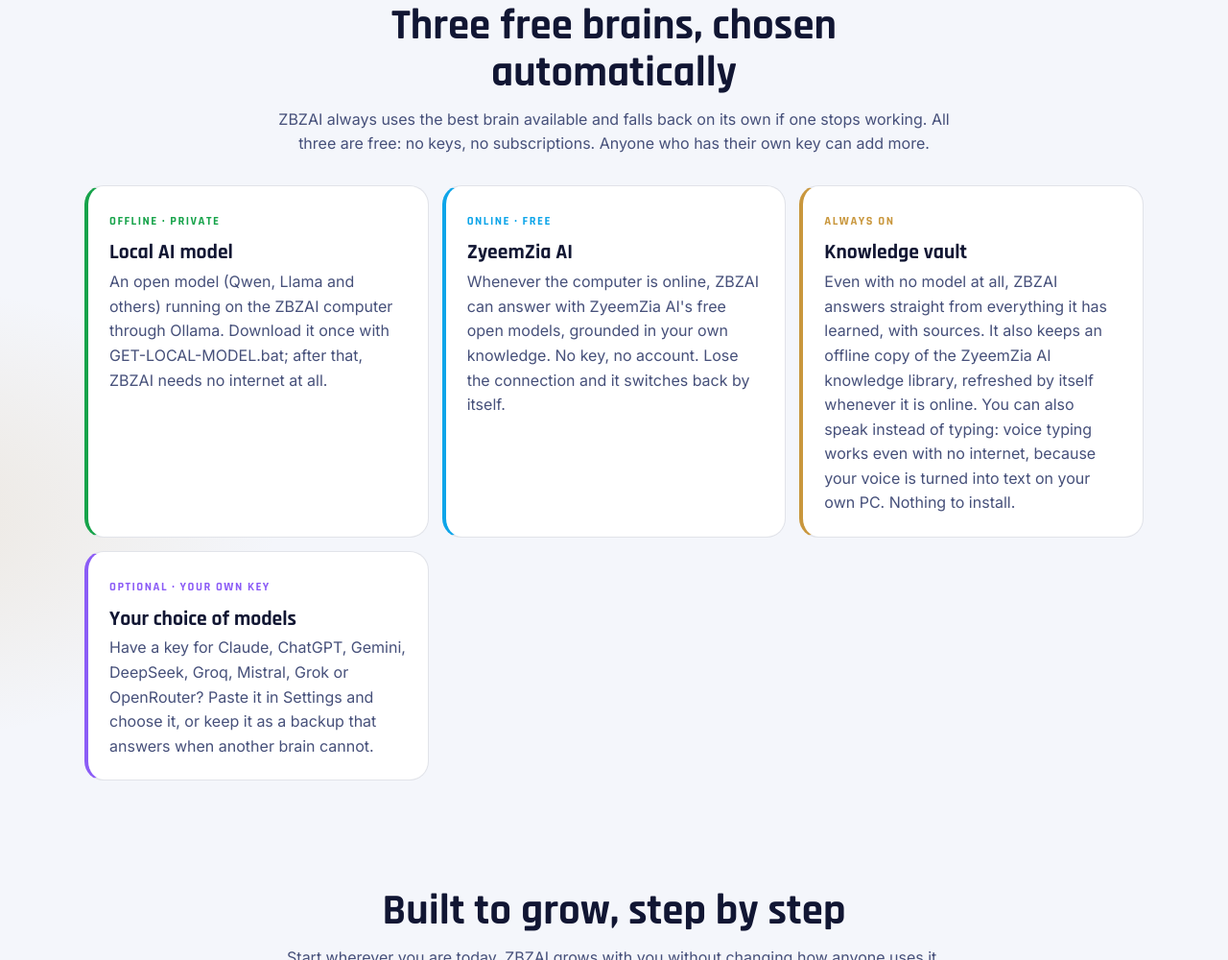
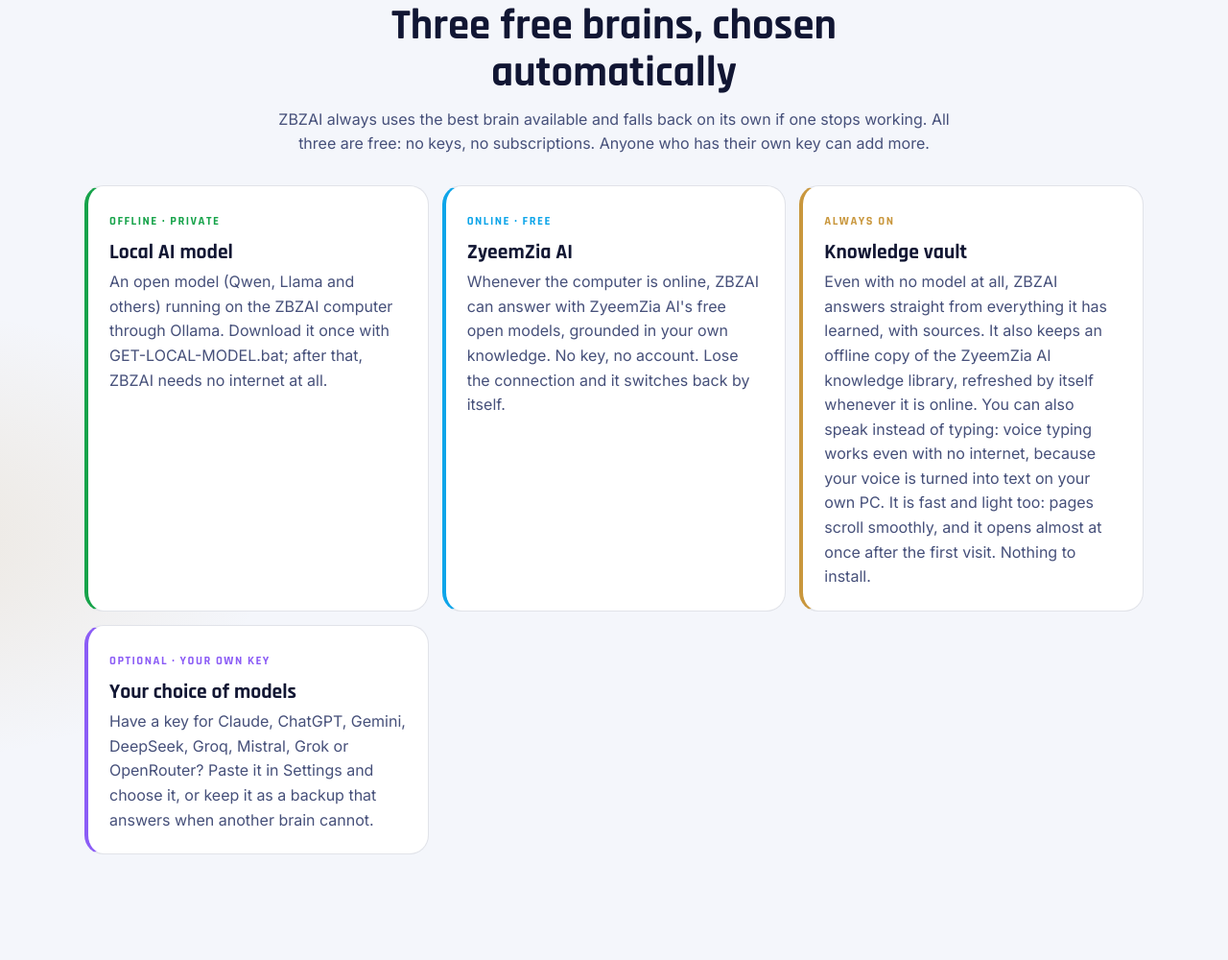
Before and after one commit to zyeemzia/zai, a plain HTML site: page index.html in a window 1280 px wide. Shown: the part 1800-2800 px from the top of the page at 96% size. Drawn offline with Linux system fonts and the light colour scheme.

Commit message:
ZBZAI: fast and light

```diff
--- a/index.html
+++ b/index.html
@@ -123,7 +123,7 @@ details{background:var(--panel);border:1px solid var(--line);border-radius:16px;
   <div class="brains">
     <div class="card brain" style="--c:#16a34a"><span class="tag">Offline · private</span><h3>Local AI model</h3><p>An open model (Qwen, Llama and others) running on the ZBZAI computer through Ollama. Download it once with GET-LOCAL-MODEL.bat; after that, ZBZAI needs no internet at all.</p></div>
     <div class="card brain" style="--c:#0ea5e9"><span class="tag">Online · free</span><h3>ZyeemZia AI</h3><p>Whenever the computer is online, ZBZAI can answer with ZyeemZia AI's free open models, grounded in your own knowledge. No key, no account. Lose the connection and it switches back by itself.</p></div>
-    <div class="card brain" style="--c:#c9973d"><span class="tag">Always on</span><h3>Knowledge vault</h3><p>Even with no model at all, ZBZAI answers straight from everything it has learned, with sources. It also keeps an offline copy of the ZyeemZia AI knowledge library, refreshed by itself whenever it is online. You can also speak instead of typing: voice typing works even with no internet, because your voice is turned into text on your own PC. Nothing to install.</p></div>
+    <div class="card brain" style="--c:#c9973d"><span class="tag">Always on</span><h3>Knowledge vault</h3><p>Even with no model at all, ZBZAI answers straight from everything it has learned, with sources. It also keeps an offline copy of the ZyeemZia AI knowledge library, refreshed by itself whenever it is online. You can also speak instead of typing: voice typing works even with no internet, because your voice is turned into text on your own PC. It is fast and light too: pages scroll smoothly, and it opens almost at once after the first visit. Nothing to install.</p></div>
     <div class="card brain" style="--c:#8b5cf6"><span class="tag">Optional · your own key</span><h3>Your choice of models</h3><p>Have a key for Claude, ChatGPT, Gemini, DeepSeek, Groq, Mistral, Grok or OpenRouter? Paste it in Settings and choose it, or keep it as a backup that answers when another brain cannot.</p></div>
   </div>
 </div></section>
```
